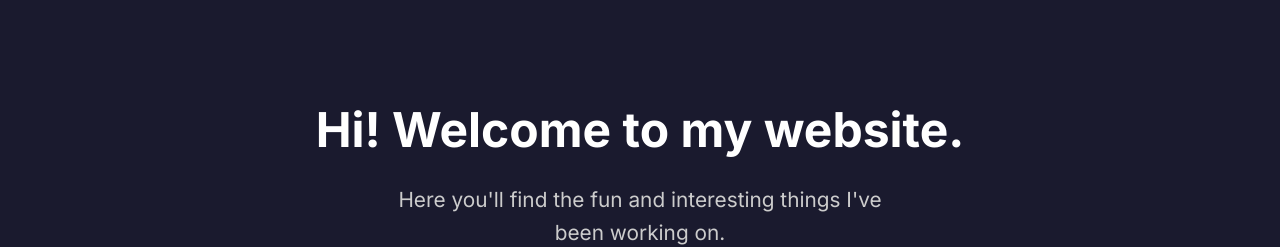
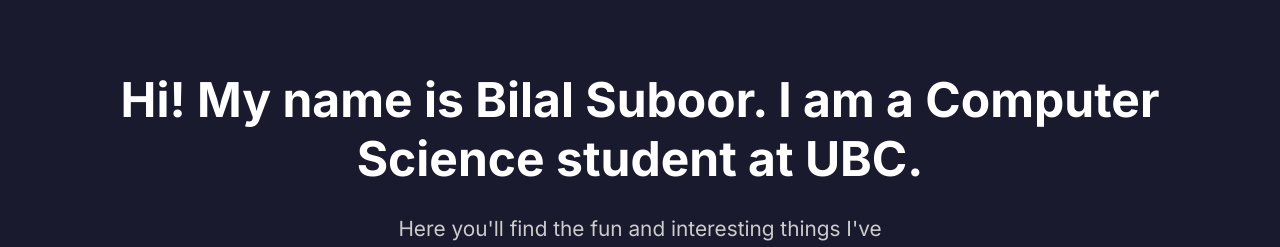
Before and after one commit to b-lol/Portfolio_, a React (Vite) app in the folder frontend/: page / in a window 1280 px wide. Shown: the part 153-400 px from the top of the page. Built offline with nearby package versions, Linux system fonts and the light colour scheme; no server answers.

Commit message:
Updated greeting

```diff
--- a/frontend/src/App.jsx
+++ b/frontend/src/App.jsx
@@ -49,7 +49,7 @@
           color: '#fff',
           fontWeight: '700',
         }}>
-          Hi! Welcome to my website.
+          Hi! My name is Bilal Suboor. I am a Computer Science student at UBC.
         </h1>
         <p style={{
           fontSize: '1.3rem',
```
